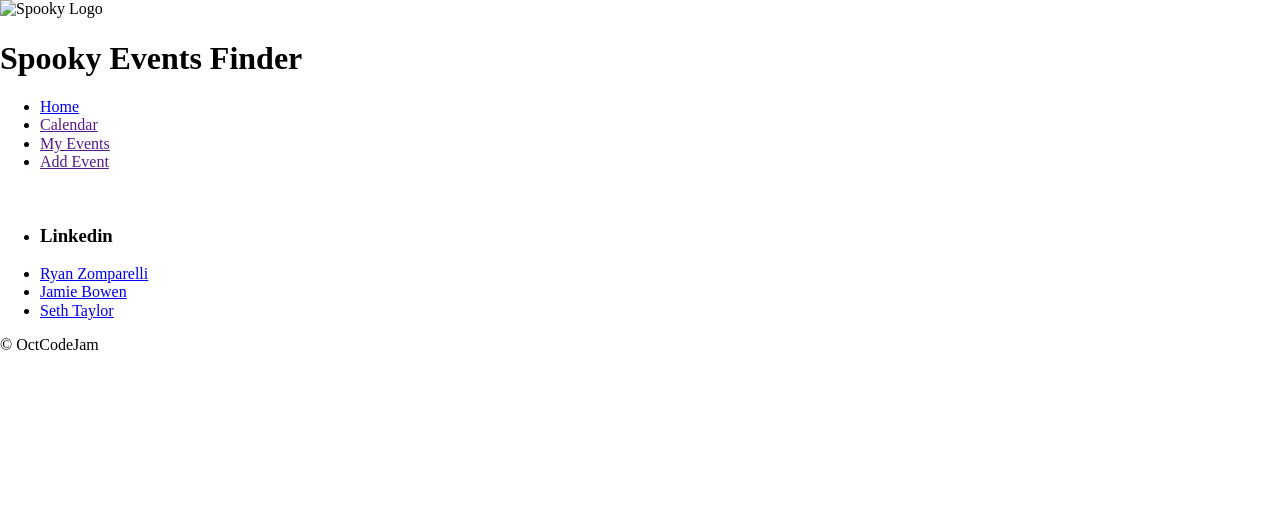
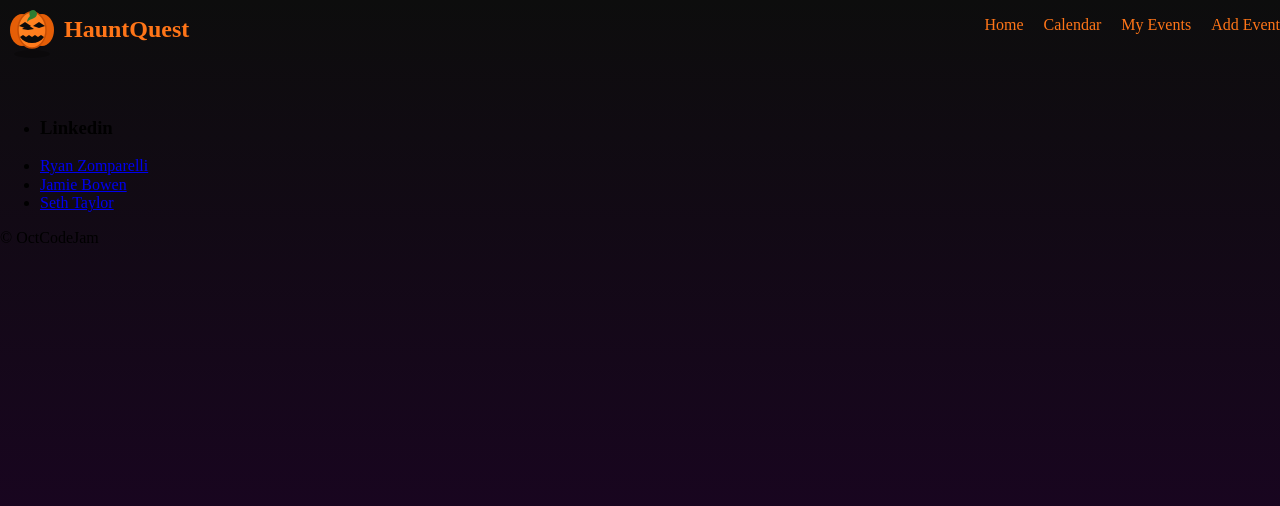
Before and after one commit to RyanZomparelli/Oct-Code-Jam-2025, a website built with Vite: page index.html in a window 1280 px wide. Built offline with nearby package versions, Linux system fonts and the light colour scheme.

Commit message:
feat(header): add page background color and header styles.
- Add font color to nav links and header title.
- Add temporary logo svg image.
- Add gradient background to page.

```diff
--- a/index.html
+++ b/index.html
@@ -8,8 +8,14 @@
   <body>
     <div class="page">
       <header class="header">
-        <img class="header__logo" src="" alt="Spooky Logo" />
-        <h1 class="header__title">Spooky Events Finder</h1>
+        <div class="header__logo-container">
+          <img
+            class="header__logo"
+            src="./src/images/tempLogo.svg"
+            alt="Spooky Logo"
+          />
+          <h1 class="header__title">HauntQuest</h1>
+        </div>
         <nav class="nav">
           <ul class="nav__links">
             <li><a href="#home" class="nav__link">Home</a></li>
--- a/src/blocks/header.css
+++ b/src/blocks/header.css
@@ -1,8 +1,17 @@
 .header {
+  color: #ff7518;
+  display: flex;
+  justify-content: space-between;
+}
+
+.header__logo-container {
+  display: flex;
 }
 
 .header__logo {
 }
 
 .header__title {
+  /* color: #ff7518; */
+  font-size: 24px;
 }
--- a/src/blocks/nav.css
+++ b/src/blocks/nav.css
@@ -2,7 +2,12 @@
 }
 
 .nav__links {
+  display: flex;
+  list-style: none;
+  gap: 20px;
 }
 
 .nav__link {
+  text-decoration: none;
+  color: #ff7518;
 }
--- a/src/blocks/page.css
+++ b/src/blocks/page.css
@@ -1,2 +1,4 @@
 .page {
+  background: linear-gradient(to bottom, #0d0d0d, #1f012a);
+  height: 100vh;
 }
```
Also changed, not shown: src/images/tempLogo.svg (added).
